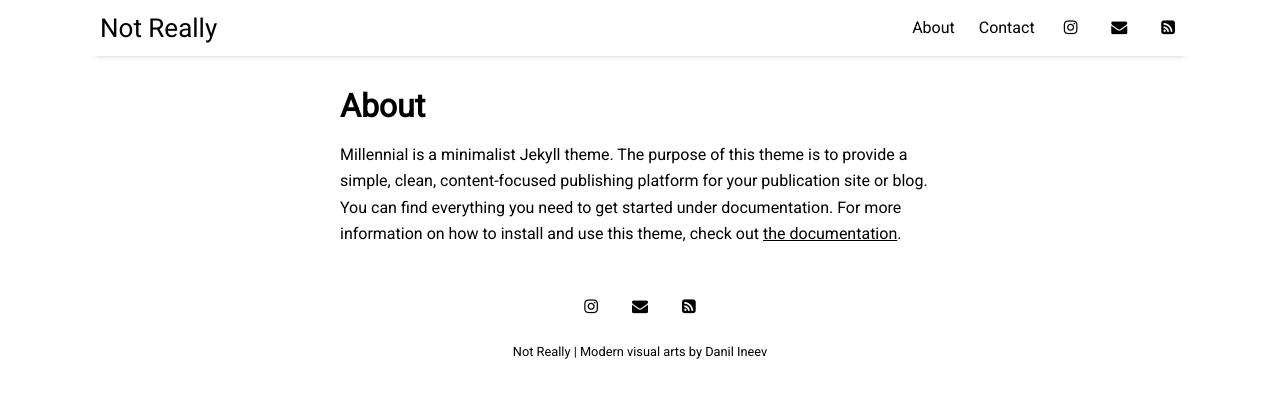
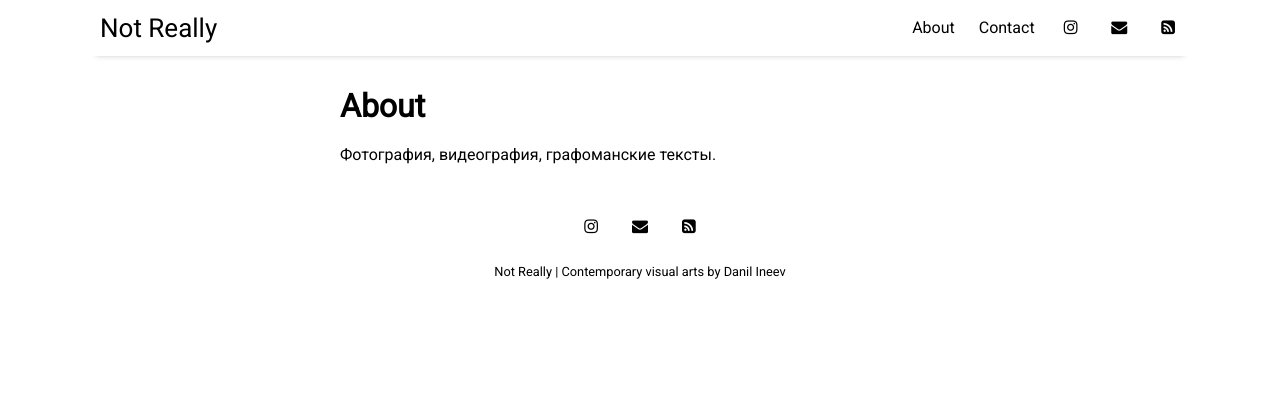
Before and after one commit to saigono/saigono.github.io, a Jekyll site: the page built from pages/about.md, in a window 1280 px wide. Shown: the top 398 px of the page. Built offline with Jekyll 4.4.1, drawn with Linux system fonts in a browser that asks for light colours; nearby versions of some CDN libraries.

Commit message:
Migrating first old post

```diff
--- a/_config.yml
+++ b/_config.yml
@@ -15,7 +15,7 @@ sass:
 
 # Customise atom feed settings (this is where Jekyll-Feed gets configuration information)
 title:		           "Not Really"
-description:	       "Modern visual arts"
+description:	       "Contemporary visual arts"
 author:              "Danil Ineev"
 
 # RSS 2.0 can be used instead of Atom by uncommenting following two lines
--- /dev/null
+++ b/_includes/youtube-player.html
@@ -0,0 +1 @@
+<iframe width="560" height="315" src="https://www.youtube.com/embed/{{ include.id }}" frameborder="0" allowfullscreen></iframe>
--- a/pages/about.md
+++ b/pages/about.md
@@ -3,4 +3,4 @@ layout: misc
 title: About
 ---
 
-Millennial is a minimalist Jekyll theme. The purpose of this theme is to provide a simple, clean, content-focused publishing platform for your publication site or blog. You can find everything you need to get started under documentation. For more information on how to install and use this theme, check out [the documentation]({{ site.github.url }}{% post_url 2016-10-10-getting-started %}).
+Фотография, видеография, графоманские тексты.
```
Also changed, not shown: _posts/2016-12-28-kak-ot-vidosa-prigorelo.md (added, +34 -0 lines).
